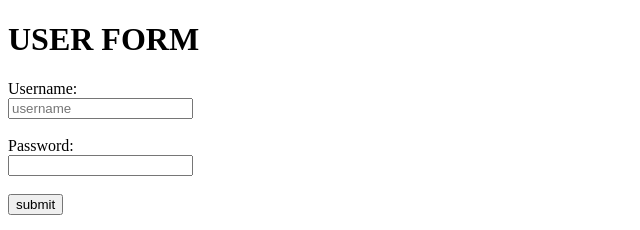
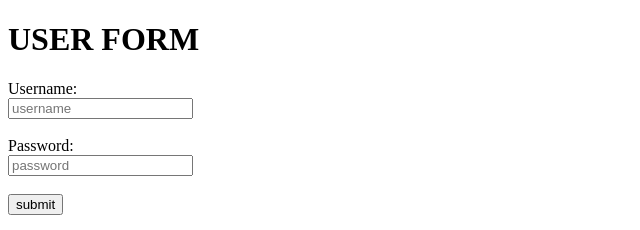
Before and after one commit to akash9721/December-11, a plain HTML site: page form.html in a window 1280 px wide. Shown: the top 230 px of the page, 0-640 px from the left. Drawn offline with Linux system fonts and the light colour scheme.

Commit message:
Update form.html
add placeholder for pass

```diff
--- a/form.html
+++ b/form.html
@@ -14,7 +14,7 @@
       <label for="Username">Username:</label><br>
       <input type="text" name="uname" placeholder="username"><br><br>
       <label for="Password">Password:</label><br>
-      <input type="Password" name="pass"><br><br>
+      <input type="Password" name="pass" placeholder="password"><br><br>
       <input type="submit" name="sub" value="submit"><br><br>
       <label>Gender:</label><br>
       <input type="radio" name="gender">Male<br>
```
